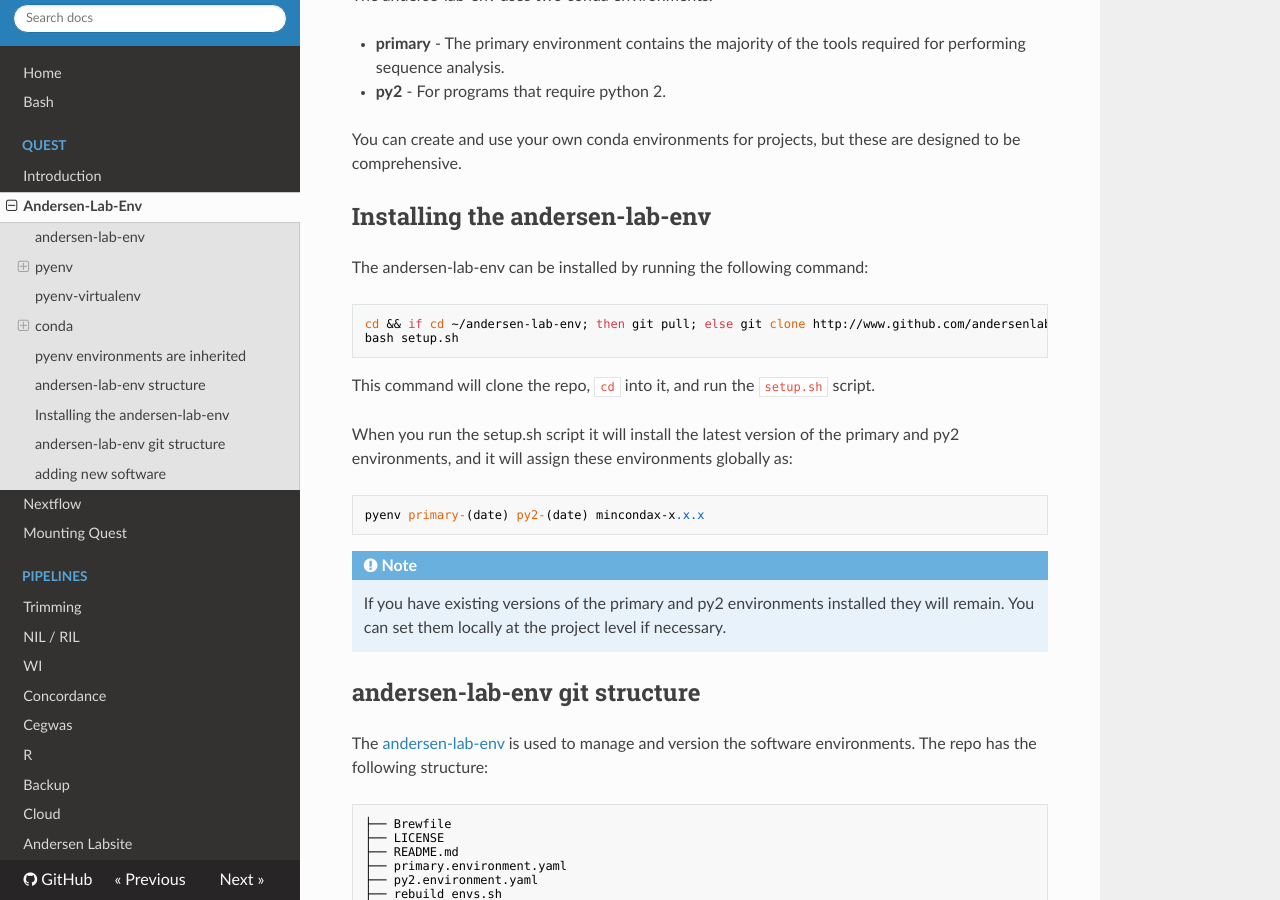
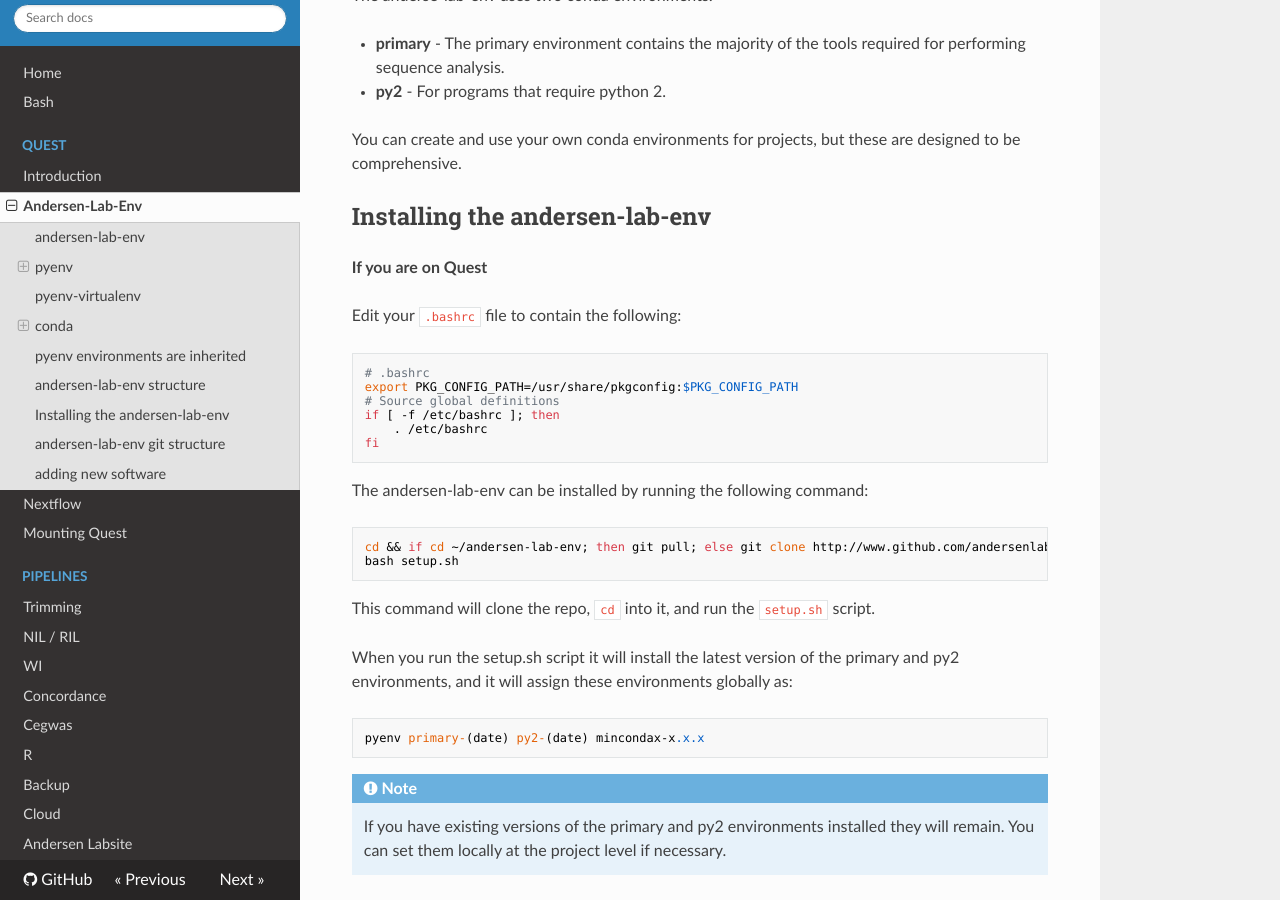
Before and after one commit to AndersenLab/dry-guide, an MkDocs documentation site: the page built from docs/quest-andersen-lab-env.md, in a window 1280 px wide and 900 px high, scrolled down 6601 px. Built offline with MkDocs 1.6.1, drawn with Linux system fonts in a browser that asks for light colours; nearby versions of some CDN libraries; old or Windows-style settings are respelled for this version of MkDocs.

Commit message:
Add bashrc to install instructions

````diff
--- a/docs/quest-andersen-lab-env.md
+++ b/docs/quest-andersen-lab-env.md
@@ -195,6 +195,19 @@ You can create and use your own conda environments for projects, but these are d
 
 ## Installing the andersen-lab-env
 
+__If you are on Quest__
+
+Edit your `.bashrc` file to contain the following:
+
+```
+# .bashrc
+export PKG_CONFIG_PATH=/usr/share/pkgconfig:$PKG_CONFIG_PATH
+# Source global definitions
+if [ -f /etc/bashrc ]; then
+    . /etc/bashrc
+fi
+```
+
 The andersen-lab-env can be installed by running the following command:
 
 ```
````
